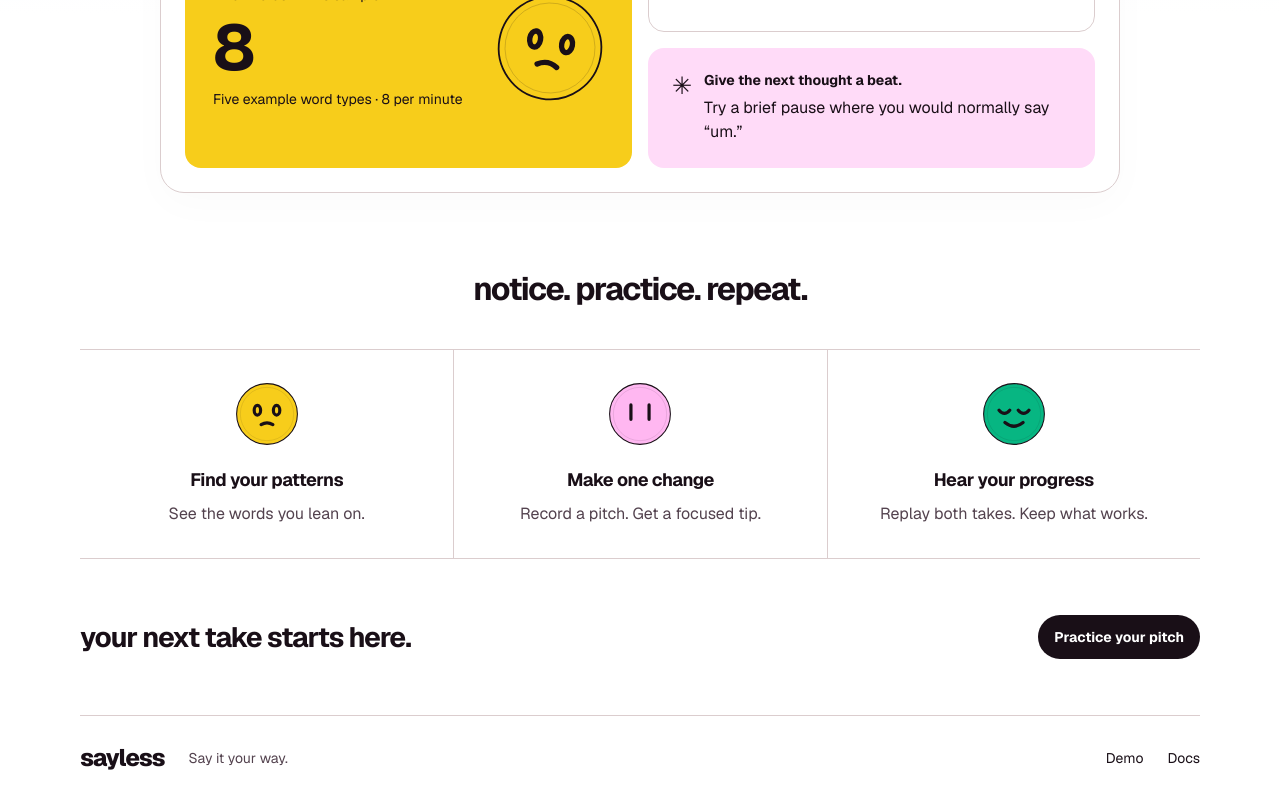
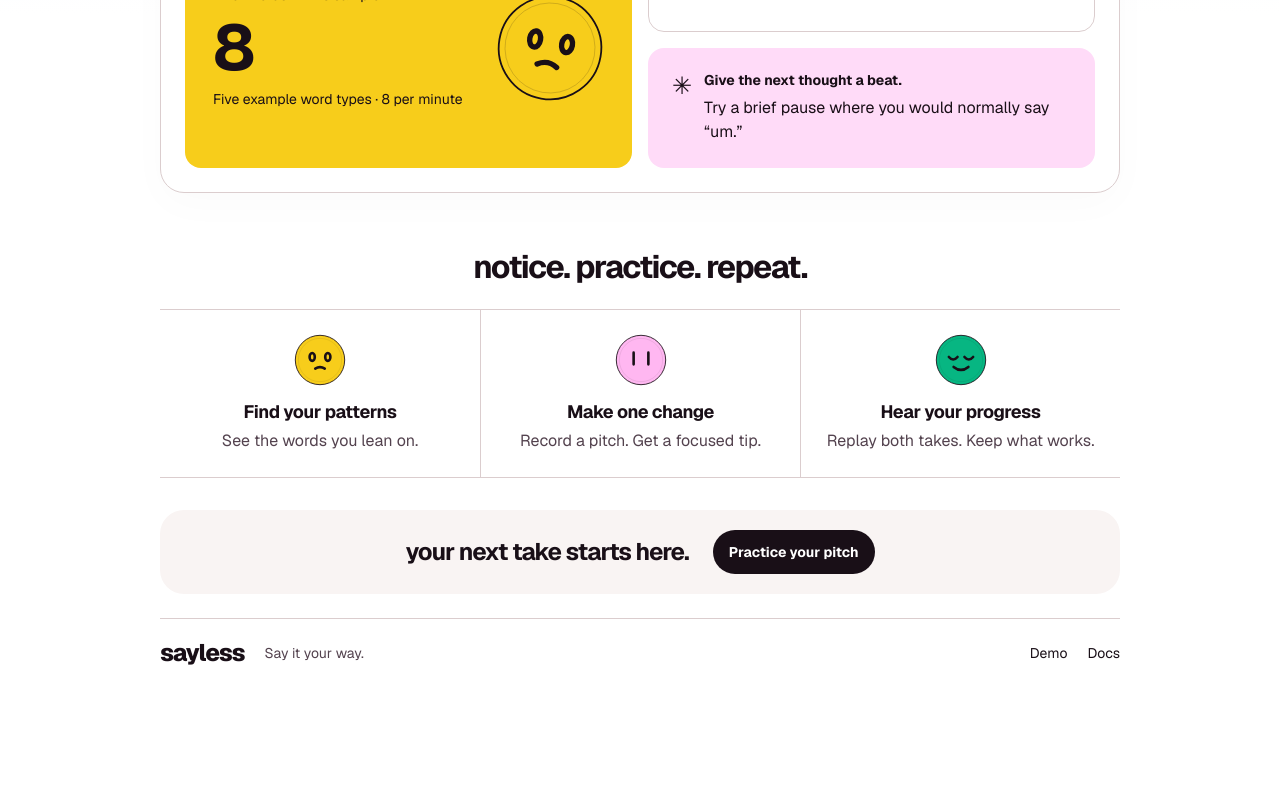
Before and after one commit to keananwongso/SayLess, a Next.js app: page / in a window 1280 px wide. Shown: the part 776-1576 px from the top of the page. After the commit the page ends 1463 px from the top, so only its background shows below. Built offline with nearby package versions, Linux system fonts and the light colour scheme.

Commit message:
Tighten spacing on the public homepage

```diff
--- a/src/app/landing.module.css
+++ b/src/app/landing.module.css
@@ -54,17 +54,29 @@ body:has(.page)::before {
 .comparison p, .comparison span { font-size: 14px; }
 .comparison strong { display: block; font-size: 64px; font-weight: 700; margin-block: 12px; line-height: 1.2; }
 .sampleNote { font-size: 14px; color: var(--color-muted); }
-.howSection { padding-block: 72px 56px; }
-.howSection > h2 { text-align: center; font-size: 32px; font-weight: 700; letter-spacing: -.045em; margin-bottom: 36px; }
-.steps { display: grid; grid-template-columns: repeat(3, 1fr); border-block: 1px solid var(--color-divider); }
-.steps article { padding: 32px; text-align: center; }
+.howSection, .closing, .footer { max-width: 960px; margin-inline: auto; }
+.howSection { padding-block: 56px 32px; }
+.howSection > h2 { text-align: center; font-size: 32px; font-weight: 700; line-height: 1.15; letter-spacing: -.045em; margin-bottom: 24px; }
+.steps { display: grid; grid-template-columns: repeat(3, minmax(0, 1fr)); border-block: 1px solid var(--color-divider); }
+.steps article { padding: 24px 16px; text-align: center; }
 .steps article + article { border-left: 1px solid var(--color-divider); }
-.stepDot { width: 64px; height: 64px; margin: 0 auto 20px; }
-.steps h3 { font-size: 18px; font-weight: 650; letter-spacing: -.025em; margin-bottom: 8px; }
-.steps p { font-size: 16px; color: var(--color-muted); line-height: 1.6; }
-.closing { display: flex; justify-content: space-between; align-items: center; flex-wrap: wrap; gap: 24px; padding: 0 0 56px; }
-.closing h2 { font-size: 28px; font-weight: 650; letter-spacing: -.04em; }
-.footer { border-top: 1px solid var(--color-divider); padding-block: 20px; display: flex; align-items: center; gap: 24px; font-size: 14px; }
+.stepDot { display: block; width: 52px; height: 52px; margin: 0 auto 12px; }
+.steps h3 { font-size: 18px; font-weight: 650; letter-spacing: -.025em; margin-bottom: 4px; }
+.steps p { font-size: 16px; color: var(--color-muted); line-height: 1.5; }
+.closing {
+  display: flex;
+  justify-content: center;
+  align-items: center;
+  flex-wrap: wrap;
+  gap: 12px 24px;
+  padding: 20px 16px;
+  margin-bottom: 24px;
+  border-radius: var(--card-radius);
+  background: color-mix(in srgb, var(--color-dune) 38%, var(--color-surface));
+  text-align: center;
+}
+.closing h2 { font-size: 24px; font-weight: 650; line-height: 1.2; letter-spacing: -.04em; }
+.footer { border-top: 1px solid var(--color-divider); padding-block: 12px; display: flex; align-items: center; gap: 20px; font-size: 14px; }
 .footer p { flex: 1; color: var(--color-muted); }
 .footer > a { display: inline-flex; align-items: center; min-height: 44px; }
 .main a, .footer a, .screenButtons button { transition: background-color 180ms ease, color 180ms ease, box-shadow 180ms ease, transform 180ms ease; }
@@ -97,12 +109,21 @@ body:has(.page)::before {
   .insight, .prompt, .comparison { grid-row: auto; min-height: 0; }
   .insight strong { font-size: 52px; }
   .transcript, .coach { padding: 20px; }
-  .howSection { padding-block: 48px 32px; }
-  .howSection > h2 { font-size: 28px; margin-bottom: 24px; }
+  .howSection { padding-block: 40px 24px; }
+  .howSection > h2 { font-size: 28px; margin-bottom: 16px; }
   .steps { grid-template-columns: 1fr; }
-  .steps article { padding: 24px; }
+  .steps article {
+    display: grid;
+    grid-template-columns: 44px minmax(0, 1fr);
+    gap: 4px 12px;
+    align-items: center;
+    padding: 16px 8px;
+    text-align: start;
+  }
+  .steps h3 { margin: 0; }
+  .stepDot { grid-row: span 2; width: 44px; height: 44px; margin: 0; }
   .steps article + article { border-left: 0; border-top: 1px solid var(--color-divider); }
-  .closing { padding-bottom: 32px; justify-content: center; text-align: center; }
+  .closing { gap: 8px 16px; padding: 16px; margin-bottom: 16px; }
   .footer { flex-wrap: wrap; gap: 12px; }
 }
 @media (prefers-reduced-motion: reduce) {
```
Also changed, not shown: 1 other file (tests, documents, lock files or other folders).
